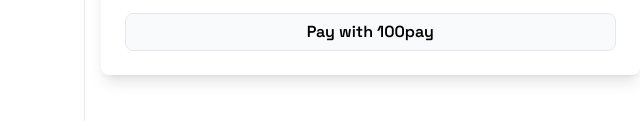
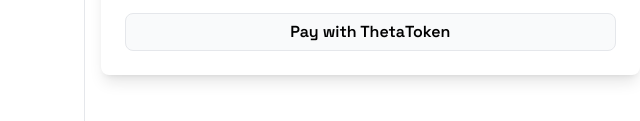
Before and after one commit to miracleonyenma/checkout-with-100pay-vanillajs, a website built with Vite: page index.html in a window 1280 px wide. Shown: the part 613-734 px from the top of the page, 640-1280 px from the left. Built offline with nearby package versions, Linux system fonts and the light colour scheme; a web font is replaced by a local one.

Commit message:
3 files modified

```diff
--- a/index.html
+++ b/index.html
@@ -129,7 +129,7 @@
                   </div>
                   <div class="form-submit">
                     <button type="submit" class="cta w-icon w-full">
-                      <span>Pay with 100pay</span>
+                      <span>Pay with ThetaToken</span>
                       <!-- <span class="icon !w-16">
                         <img src="https://100pay.co/img/100pay-logo.svg" alt="100pay logo" class="img">
                       </span> -->
--- a/package.json
+++ b/package.json
@@ -16,6 +16,6 @@
     "vite": "^2.9.9"
   },
   "dependencies": {
-    "@100pay-hq/checkout": "^1.1.1"
+    "@100pay-hq/checkout": "^1.2.3"
   }
 }
```
Also changed, not shown: 1 other file.
